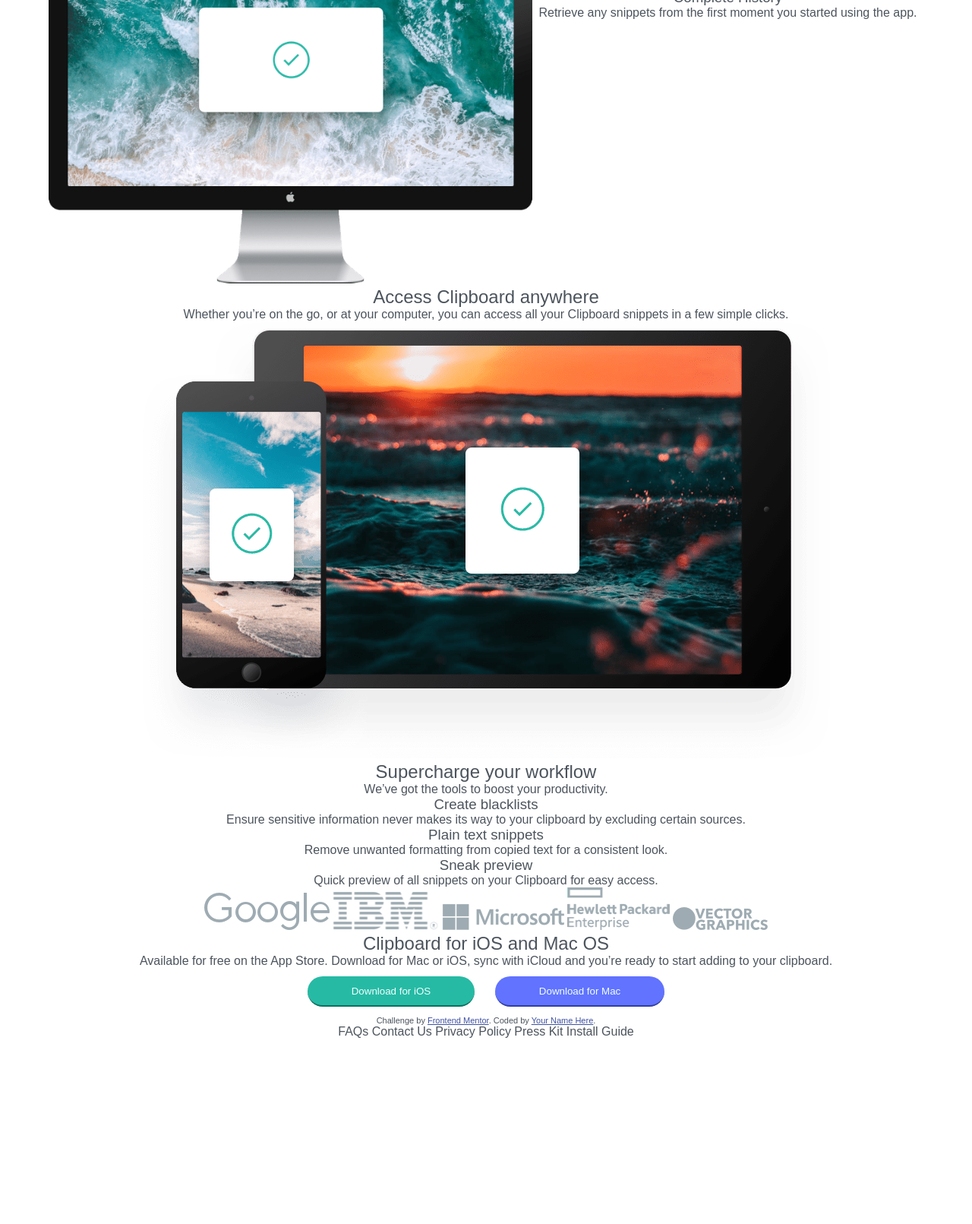
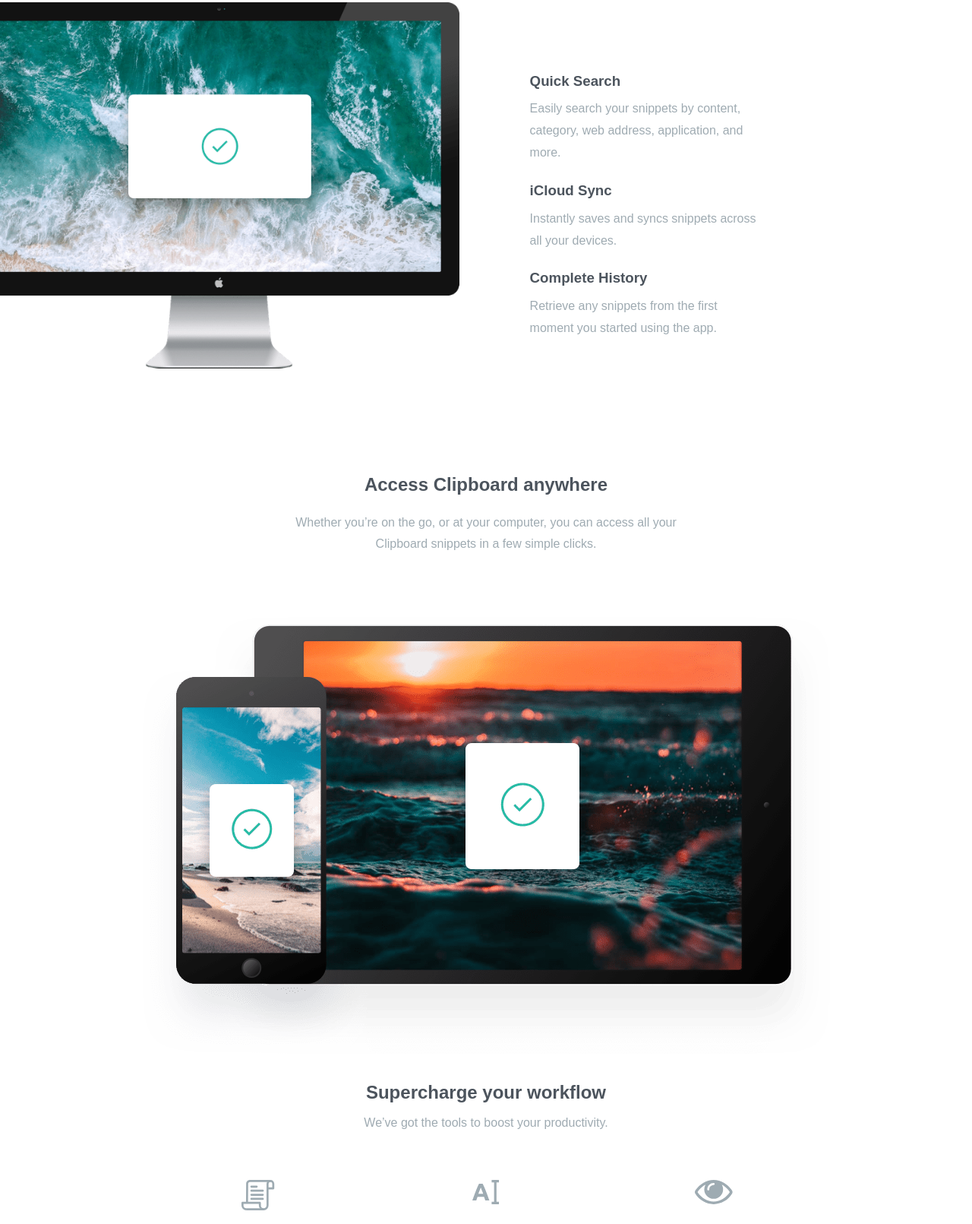
Before and after one commit to michelestaffiere/Clipboard-Landing-Page--Frontendmentor, a plain HTML site: page index.html in a window 1280 px wide. Shown: the part 976-2587 px from the top of the page at 76% size. Before the commit the page ends 2343 px from the top, so only its background shows below. Drawn offline with Linux system fonts and the light colour scheme; a web font is replaced by a local one.

Commit message:
Changes
nearing final design for desktop users

```diff
--- a/index.html
+++ b/index.html
@@ -26,17 +26,19 @@
       </div>
     </section>
 
-    <section class="features-1 wrapper">
+    <section class="snippets wrapper">
+      <div class="snippets-heading">
         <h2>Keep track of your snippets</h2>
         <p>Clipboard instantly stores any item you copy in the cloud,
         meaning you can access your snippets immediately on all your
         devices. Our Mac and iOS apps will help you organize everything.</p>
+      </div>
 
-        <div class="features1-container">
-          <div>
+        <div class="snippets-container">
+          <div class="snippets-img">
             <img src="./images/image-computer.png" alt="Computer preview image of Clipboard">
           </div>
-          <div>
+          <div class="snippets-points">
               <h3>Quick Search</h3>
               <p>Easily search your snippets by content, category, web address, application, and more.</p>
               <h3>iCloud Sync</h3>
@@ -47,61 +49,94 @@
         </div>
     </section>
 
-    <section class="features-2 wrapper">
+    <section class="access wrapper">
+      <div class="access-heading">
         <h2> Access Clipboard anywhere</h2>
         <p>Whether you’re on the go, or at your computer, you can access all your Clipboard
           snippets in a few simple clicks.</p>
+      </div>
+
+
+
+      <div class="access-img">
         <img src="./images/image-devices.png" alt="app preview on different devices">
+      </div>
     </section>
 
-    <section class="features-3 wrapper">
+    <section class="supercharge wrapper">
+      <div class="supercharge-heading">
         <h2>Supercharge your workflow </h2>
         <p>We’ve got the tools to boost your productivity. </p>
+      </div>
 
-        <div class="feature3-flex-container">
-          <div class="feature3-card">
+        <div class="supercharge-container">
+          <div class="supercharge-card">
+            <img src="./images/icon-blacklist.svg" alt="blacklist icon">
             <h3>Create blacklists </h3>
          <p>Ensure sensitive information never makes its way to your clipboard by excluding certain sources.</p>
         </div>
 
-          <div class="feature3-card">
+          <div class="supercharge-card">
+            <img src="./images/icon-text.svg" alt="text icon">
             <h3>Plain text snippets</h3>
             <p>Remove unwanted formatting from copied text for a consistent look.</p>
          </div>
 
-          <div class="feature3-card">
+          <div class="supercharge-card">
+            <img src="./images/icon-preview.svg" alt="preview icon">
             <h3>Sneak preview</h3>
             <p>Quick preview of all snippets on your Clipboard for easy access.</p>
           </div>
         </div>
-        <div class="partners-grid-container">
+        <div class="partners-container">
           <img src="./images/logo-google.png" alt="Google" class="partners">
           <img src="./images/logo-ibm.png" alt="IBM" class="partners">
           <img src="./images/logo-microsoft.png" alt="Microsoft" class="partners">
           <img src="./images/logo-hp.png" alt="hp logo" class="partners">
           <img src="./images/logo-vector-graphics.png" alt="Vector Graphics" class="partners">
         </div>
-    </section>
-
-    <section class="App-section wrapper">
+        <div class="final-cta">
           <h2>Clipboard for iOS and Mac OS</h2>
           <p>Available for free on the App Store. Download for Mac or iOS, sync with iCloud
           and you’re ready to start adding to your clipboard.</p>
-      <button class="cta-button ios">Download for iOS</button>
-      <button class="cta-button mac">Download for Mac</button>
+          <button class="cta-button-final ios">Download for iOS</button>
+          <button class="cta-button-final mac">Download for Mac</button>
+        </div>
     </section>
+  </main>
 
-  </main>
-  <footer class="wrapper">
-    <p class="attribution">
-      Challenge by <a href="https://www.frontendmentor.io?ref=challenge" target="_blank">Frontend Mentor</a>.
-      Coded by <a href="#">Your Name Here</a>.
-    </p>
-    FAQs
-    Contact Us
-    Privacy Policy
-    Press Kit
-    Install Guide
+  <footer>
+    <div class="footer-container wrapper">
+      <div class="footer-logo">
+        <img src="./images/logo.svg" alt="Clipboard logo">
+      </div>
+
+      <div class="footer-list">
+          <a href="">FAQs</a>
+          <a href="">Contact Us</a>
+          <a href="">Privacy Policy</a>
+          <a href=""> Press Kit</a>
+          <a href=""> Install Guide</a>
+      </div>
+
+      <div class="footer-socials">
+        <a href="" class="social-link"><img src="./images/icon-facebook.svg" alt="icon-facebook"></a>
+        <a href="" class="social-link"><img src="./images/icon-twitter.svg" alt="icon-twitter"></a>
+        <a href="" class="social-link"><img src="./images/icon-instagram.svg" alt="icon-instagram"></a>
+      </div>
+    </div>
   </footer>
 </body>
 </html>
+
+
+
+
+
+
+
+
+<!-- <p class="attribution">
+  Challenge by <a href="https://www.frontendmentor.io?ref=challenge" target="_blank">Frontend Mentor</a>.
+  Coded by <a href="#">Your Name Here</a>.
+</p> -->
--- a/style.css
+++ b/style.css
@@ -29,11 +29,30 @@ html {
   /* General Elements */
   *{
     font-family: 'Bai Jamjuree', sans-serif;
-    color: hsl(210, 10%, 33%);
+    color: hsl(201, 11%, 66%);
+  }
+  h1,h2,h3{
+    color:hsl(210, 10%, 33%);
+    font-weight: 700;
+  }
+  p{
+    line-height: 180%;
+  }
+  button{
+    font-size: 18px;
   }
   .cta-button{
     color: azure;
-    padding: 1% 5%;
+    padding: 2% 6%;
+    margin: 1% 1%;
+    border-radius: 32px;
+    border: none;
+    text-align: center;
+    cursor: pointer;
+  }
+  .cta-button-final{
+    color: azure;
+    padding: 1% 4%;
     margin: 1% 1%;
     border-radius: 32px;
     border: none;
@@ -65,38 +84,154 @@ html {
     background-position: center;
     background-repeat: no-repeat;
     background-size: cover;
-
   }
   .clipboard-logo-header{
-    margin: 10% 0% 5%;
+    margin: 10% 0% 2.5%;
     height:auto;
-    width: 12%;
+    width: 10%;
   }
   .header-cta{
     text-align: center;
     width: 40%;
     margin: 0 auto;
   }
+.header-cta h1{
+  margin-bottom: 2%;
+  font-size: 2em;
+}
+.header-cta p{
+  margin-bottom: 10%;
+}
 
-/* TODO */
-/* Clean up and finish header section to make it closer to the design sheet. */
+/* Snippets Section*/
+  .snippets{
+    text-align: center;
+    height: 100vh;
+  }
+  .snippets-heading{
+    width: 47%;
+    text-align: center;
+    margin: 0 auto;
+  }
+  .snippets-heading h2{
+    margin-bottom: 2%;
+    font-size: 1.5em;
+  }
+  .snippets-heading p{
+    margin-bottom: 10%;
+  }
+  .snippets-img{
+    position: relative;
+    left: -8%;
+    height: auto;
+    width: 55%;
+  }
+.snippets-container{
+    display: flex;
+    position: relative;
+    text-align: left;
+}
+.snippets-points h3{
+  margin-bottom: 4%;
+}
+.snippets-points p{
+  margin-bottom: 8%;
+}
+.snippets-points{
+  width: 26%;
+  padding-top: 8%;
+}
+
+/* Access Section */
+.access{
+  height: 100vh;
+}
+.access-heading{
+  width: 47%;
+  margin: 0 auto;
+}
+.access-heading h2{
+  margin-bottom: 4%;
+}
+.access-img{
+  padding-top: 7%;
+}
 
 
+/* Supercharge section */
+.supercharge{
+  height: 100vh;
+}
+.supercharge-heading{
+  padding-bottom: 4%;
+}
+.supercharge-heading p{
+  padding-top: 1%;
+}
+.supercharge-container{
+  display: flex;
+  text-align: center;
+  justify-content: center;
+}
+.supercharge-card{
+  width: 26%;
+}
+.supercharge-card h3{
+  padding: 4% 0;
+}
+.supercharge-card img{
+  padding: 5% 0;
+}
+.partners-container{
+  margin-top: 5%;
+  margin-bottom: 5%;
+}
+.partners{
+  margin-right: 5%;
+}
 
+.final-cta{
+  width: 47%;
+  margin: 0 auto;
+  margin-top: 10%;
+}
+.final-cta h2{
+  margin-bottom: 4%;
+}
+.final-cta p{
+  margin-bottom: 4%;
+}
 
-/* Features */
-  .features-1{
-    text-align: center;
-  }
-.features1-container{
-    display: flex;
+footer{
+  height: 15vh;
+  background-color: hsl(204, 9%, 89%);
+}
+footer a{
+  color:  hsl(210, 10%, 33%);
+  text-decoration: none;
+}
+
+.footer-container{
+  display: flex;
+  flex-wrap: nowrap;
+  justify-content: center;
+}
+.footer-list{
+  display: flex;
+  flex-wrap: nowrap;
+  justify-content: center;
+  gap: 5%;
+  margin-right: 20%;
+  margin-left: 5%;
+}
+.footer-logo{
+  height: auto;
+  width: 4%;
 }
 
 
 /* TODO LIST  */
 /* ----------- */
-/* > Features-2 */
-/* > Features-3 */
 /* > Footer */
 /* > Media Q's */
 .attribution { font-size: 11px; text-align: center; }
```
Lines whose indentation alone changed are shown as unchanged.
